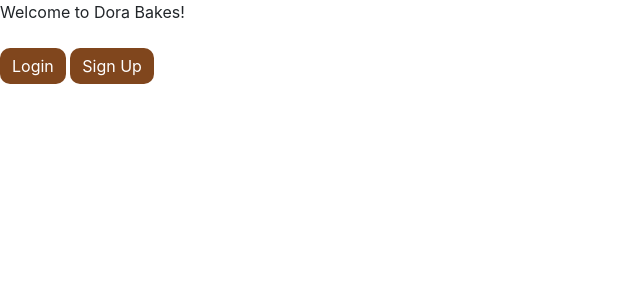
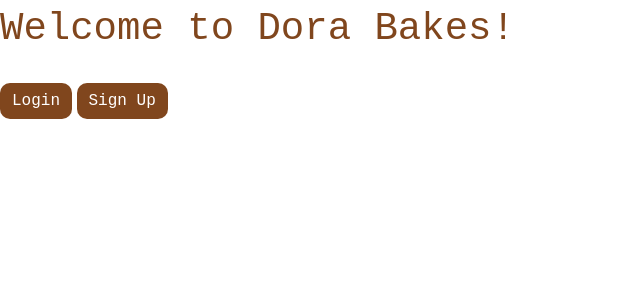
Before and after one commit to sania-dsouza/django-dorabakes, a Django app: page / in a window 1280 px wide. Shown: the top 300 px of the page, without its empty margins (0-640 px from the left). Run offline with Django 3.2, Linux system fonts and the light colour scheme; some libraries are stand-ins or nearby versions.

Commit message:
Added font family change to existing components

```diff
--- a/doraBakes/bakery/static/bakery/base_style.css
+++ b/doraBakes/bakery/static/bakery/style.css
@@ -3,6 +3,7 @@
     border: none;
     border-radius: 10px;
     width: 130px;
+    font-family: "Courier New";
 }
 
 #loginBtn, #signupBtn{
@@ -15,6 +16,7 @@
     }
 
 .modal-content {
+    font-family: "Courier New";
     background-color: #f5a962;
     border-radius: 20px;
     color: white;
@@ -47,3 +49,9 @@ button.close {
 button.close:hover {
     color: #5c3113;
     }
+
+#app_greeting {
+    color: #80461d;
+    font-size: 39px;
+    font-family: "Courier New";
+    }
--- a/doraBakes/bakery/templates/bakery/recipes.html
+++ b/doraBakes/bakery/templates/bakery/recipes.html
@@ -10,7 +10,7 @@
     {% bootstrap_javascript jquery='full' %}
     <script src="{% static 'js/jquery.bootstrap.modal.forms.js' %}"></script>
 
-    <link rel = "stylesheet" type="text/css" href="../static/bakery/base_style.css">
+    <link rel = "stylesheet" type="text/css" href="../static/bakery/style.css">
     <link rel= "shortcut icon" type='image/png' href="../static/favicon/favicon.png" />
 </head>
 <body>
@@ -59,7 +59,5 @@
         })
     </script>
 
-
-
 </body>
 </html>
```
